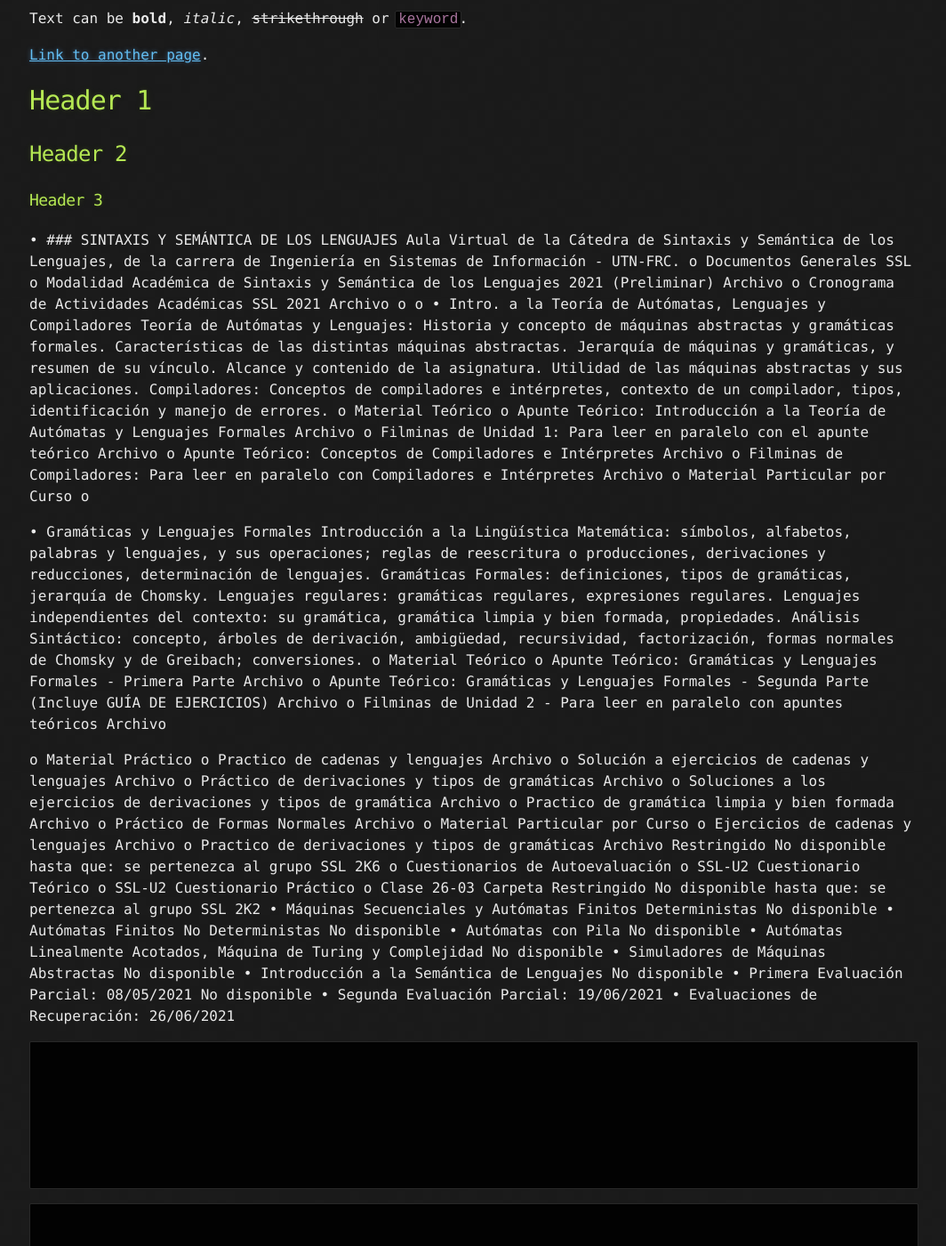
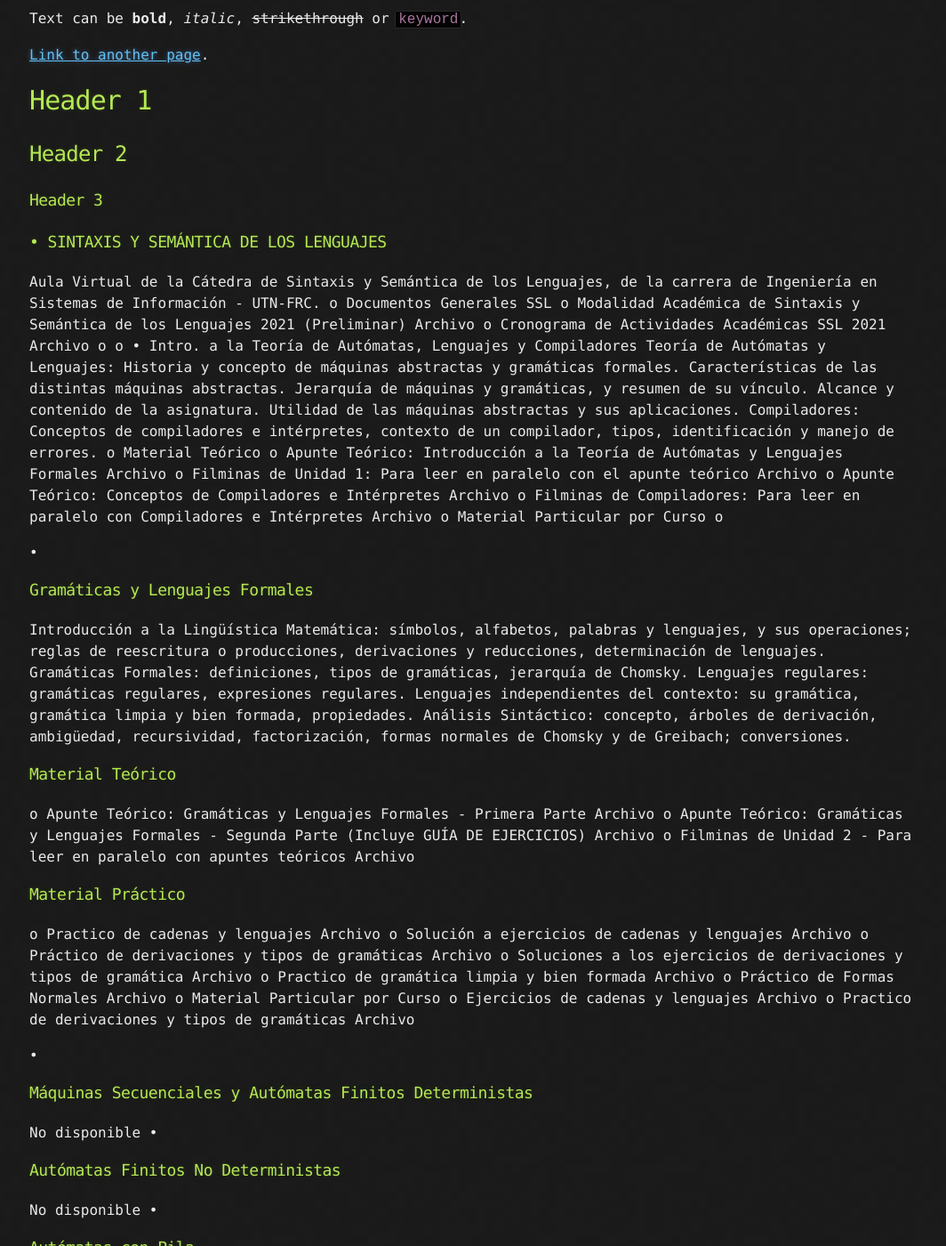
Before and after one commit to Ismael0351/utnfrcssl, a Jekyll site: the page built from index.md, in a window 1280 px wide and 1400 px high, scrolled down 197 px. Shown: the whole window at 89% size, without its empty margins (107-1171 px from the left). Built offline with Jekyll 4.4.1, drawn with Linux system fonts in a browser that asks for light colours; the repository's description, which GitHub fills in, is left out; some of the changed text lies outside the part shown.

Commit message:
Update index.md

````diff
--- a/index.md
+++ b/index.md
@@ -18,7 +18,7 @@ Text can be **bold**, _italic_, ~~strikethrough~~ or `keyword`.
 
 ### Header 3
 
-•	### SINTAXIS Y SEMÁNTICA DE LOS LENGUAJES
+### •	 SINTAXIS Y SEMÁNTICA DE LOS LENGUAJES
 Aula Virtual de la Cátedra de Sintaxis y Semántica de los Lenguajes, de la carrera de Ingeniería en Sistemas de Información - UTN-FRC.
 o	Documentos Generales SSL
 o	 Modalidad Académica de Sintaxis y Semántica de los Lenguajes 2021 (Preliminar) Archivo
@@ -37,14 +37,14 @@ o	Material Particular por Curso
 o
 
 •
-Gramáticas y Lenguajes Formales
+### Gramáticas y Lenguajes Formales
 Introducción a la Lingüística Matemática: símbolos, alfabetos, palabras y lenguajes, y sus operaciones; reglas de reescritura o producciones, derivaciones y reducciones, determinación de lenguajes. Gramáticas Formales: definiciones, tipos de gramáticas, jerarquía de Chomsky. Lenguajes regulares: gramáticas regulares, expresiones regulares. Lenguajes independientes del contexto: su gramática, gramática limpia y bien formada, propiedades. Análisis Sintáctico: concepto, árboles de derivación, ambigüedad, recursividad, factorización, formas normales de Chomsky y de Greibach; conversiones.
-o	Material Teórico
+### 	Material Teórico
 o	 Apunte Teórico: Gramáticas y Lenguajes Formales - Primera Parte Archivo
 o	 Apunte Teórico: Gramáticas y Lenguajes Formales - Segunda Parte (Incluye GUÍA DE EJERCICIOS) Archivo
 o	 Filminas de Unidad 2 - Para leer en paralelo con apuntes teóricos Archivo
 
-o	Material Práctico
+### 	Material Práctico
 o	 Practico de cadenas y lenguajes Archivo
 o	 Solución a ejercicios de cadenas y lenguajes Archivo
 o	 Práctico de derivaciones y tipos de gramáticas Archivo
@@ -54,37 +54,26 @@ o	 Práctico de Formas Normales Archivo
 o	Material Particular por Curso
 o	 Ejercicios de cadenas y lenguajes Archivo
 o	 Practico de derivaciones y tipos de gramáticas Archivo
-Restringido No disponible hasta que: se pertenezca al grupo SSL 2K6
-o	Cuestionarios de Autoevaluación
-o	 SSL-U2 Cuestionario Teórico
-o	 SSL-U2 Cuestionario Práctico
-o	 Clase 26-03 Carpeta
-Restringido No disponible hasta que: se pertenezca al grupo SSL 2K2
+
 •
-Máquinas Secuenciales y Autómatas Finitos Deterministas
+### Máquinas Secuenciales y Autómatas Finitos Deterministas
 No disponible
 •
-Autómatas Finitos No Deterministas
+### Autómatas Finitos No Deterministas
 No disponible
 •
-Autómatas con Pila
+### Autómatas con Pila
 No disponible
 •
-Autómatas Linealmente Acotados, Máquina de Turing y Complejidad
+### Autómatas Linealmente Acotados, Máquina de Turing y Complejidad
 No disponible
 •
-Simuladores de Máquinas Abstractas
+### Simuladores de Máquinas Abstractas
 No disponible
 •
-Introducción a la Semántica de Lenguajes
+### Introducción a la Semántica de Lenguajes
 No disponible
 •
-Primera Evaluación Parcial: 08/05/2021
-No disponible
-•
-Segunda Evaluación Parcial: 19/06/2021
-•
-Evaluaciones de Recuperación: 26/06/2021
 
 
 ```js
````
